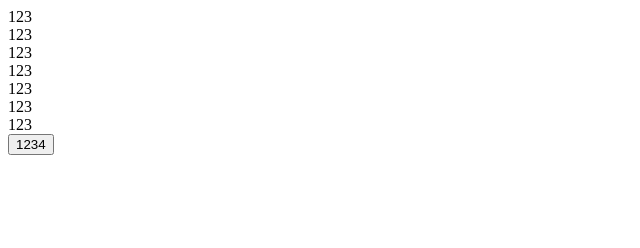
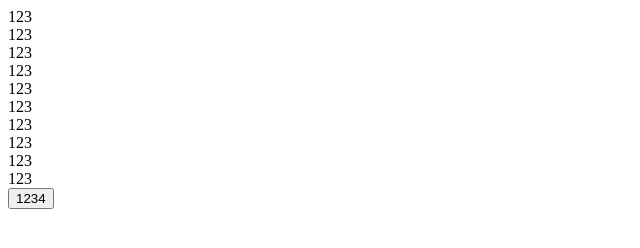
Before and after one commit to Zzk867064537/Zzk867064537.github.io, a plain HTML site: page index.html in a window 1280 px wide. Shown: the whole page, without its empty margins (0-640 px from the left). Drawn offline with Linux system fonts and the light colour scheme.

Commit message:
是的是的所

```diff
--- a/index.html
+++ b/index.html
@@ -12,6 +12,9 @@
 		<div>123</div>
 		<div>123</div>
 		<div>123</div>
+		<div>123</div>
+		<div>123</div>
+		<div>123</div>
 		<button>1234</button>
 	</body>
 </html>
```
